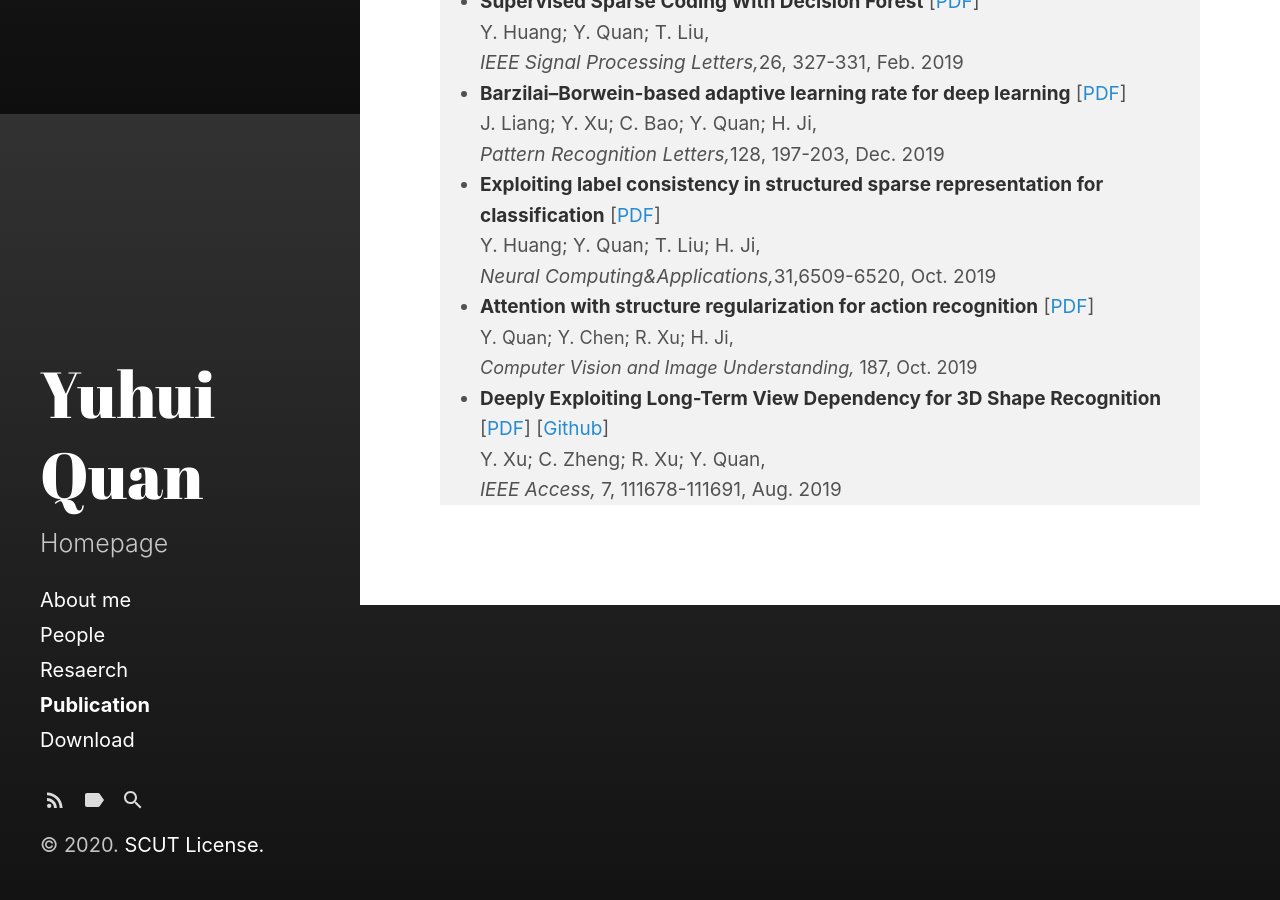
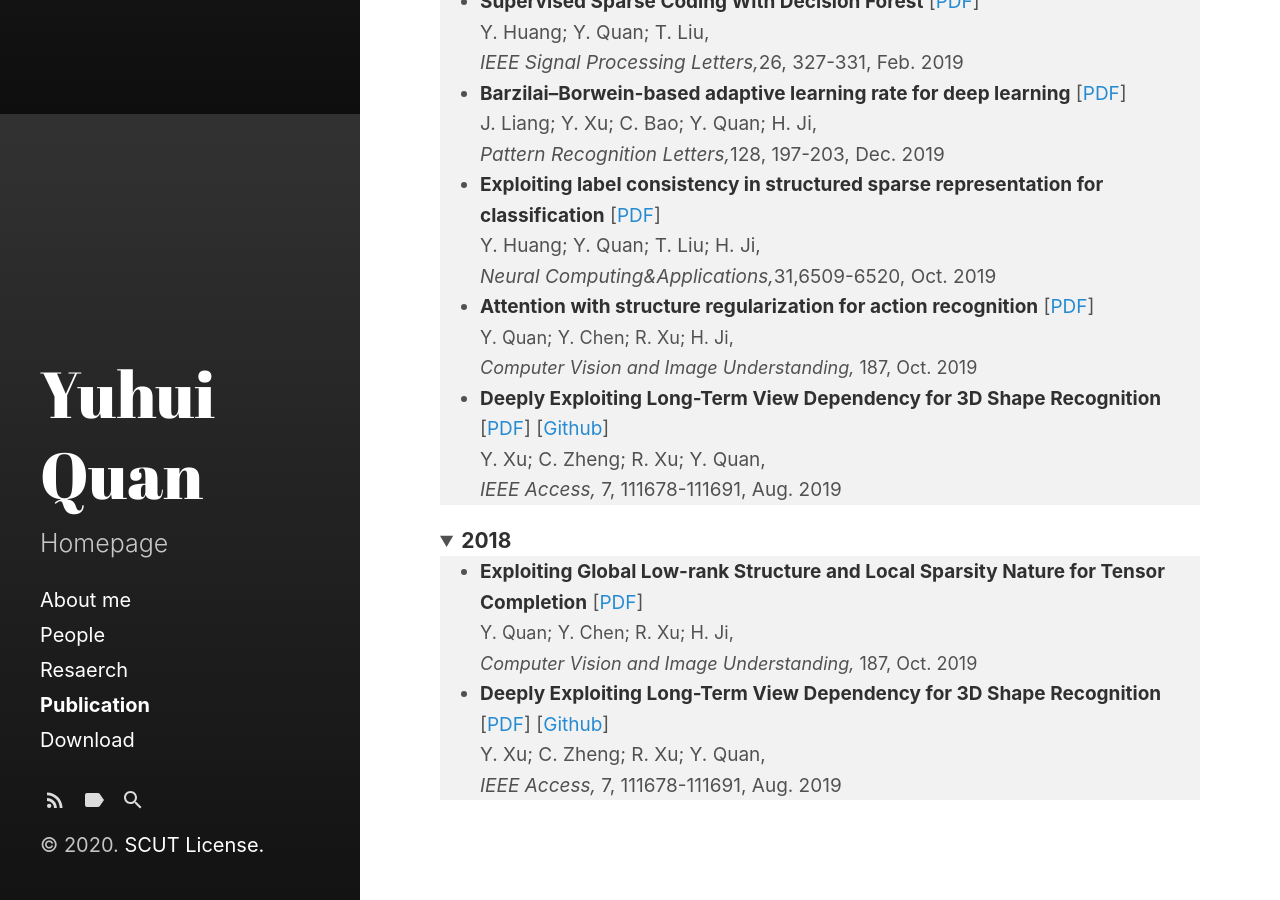
Before and after one commit to Dofboom/Dofboom.github.io, a Jekyll site: the page built from category/c.md, in a window 1280 px wide and 900 px high, scrolled down 786 px. Built offline with Jekyll 4.4.1, drawn with Linux system fonts in a browser that asks for light colours.

Commit message:
Update c.md

```diff
--- a/category/c.md
+++ b/category/c.md
@@ -5,7 +5,7 @@ title: Publication
 <details open="">
 <summary><span style="font-size: 105%;"><strong>2020</strong></span></summary>
 <ul style="background-color: #f2f2f2;">
-<li><span style="font-size: 95%;"><strong>Full-Reference Image Quality Metric for Blurry Images and Compressed Images using Hybrid Dictionary Learning</strong> [<a href="https://github.com/Dofboom/Dofboom.github.io/blob/master/papers/2019/Full-Reference%20Image%20Quality%20Metric%20for%20Blurry%20Images%20and%20Compressed%20Images%20using%20Hybrid%20Dictionary%20Learning.pdf">PDF</a>] </span><br />
+<li><span style="font-size: 95%;"><strong>Full-Reference Image Quality Metric for Blurry Images and Compressed Images using Hybrid Dictionary Learning</strong> [<a href="https://github.com/Dofboom/Dofboom.github.io/blob/master/papers/2019/Full-Reference%20Image%20Quality%20Metric%20for%20Blurry%20Images%20and%20Compressed%20Images%20using%20Hybrid%20Dictionary%20Learning.pdf" download>PDF</a>] </span><br />
 <span style="font-size: 95%;"> Z. Zhou; J. Li; Y. Xu; Y. Quan,<br />
 <em> Neural Computing&Applications,</em> Feb. 2020</span></li>
 </ul>
@@ -44,3 +44,16 @@ title: Publication
 <em> IEEE Access,</em>  7,  111678-111691, Aug. 2019</span></li>
 </ul>
 </details>
+
+
+<details open="">
+<summary><span style="font-size: 105%;"><strong>2018</strong></span></summary>
+<ul style="background-color: #f2f2f2;">
+<li><span style="font-size: 95%;"><strong>Exploiting Global Low-rank Structure and Local Sparsity Nature for Tensor Completion</strong> [<a href="https://github.com/Dofboom/Dofboom.github.io/blob/master/papers/2019/Attention%20with%20structure%20regularization%20for%20action%20recognition.pdf">PDF</a>]<br />
+<span style="font-size: 95%;"> Y. Quan; Y. Chen; R. Xu; H. Ji,<br />
+<em> Computer Vision and Image Understanding,</em> 187, Oct. 2019</span></span></li>
+<li><span style="font-size: 95%;"><strong>Deeply Exploiting Long-Term View Dependency for 3D Shape Recognition</strong> [<a href="https://github.com/Dofboom/Dofboom.github.io/blob/master/papers/2019/Deeply%20Exploiting%20Long-Term%20View%20Dependency%20for%203D%20Shape%20Recognition.pdf">PDF</a>] [<a href="https://github.com/cs-rukawa/NLED_Code">Github</a>]</span><br />
+<span style="font-size: 95%;"> Y. Xu; C. Zheng; R. Xu; Y. Quan,<br />
+<em> IEEE Access,</em>  7,  111678-111691, Aug. 2019</span></li>
+</ul>
+</details>
```
